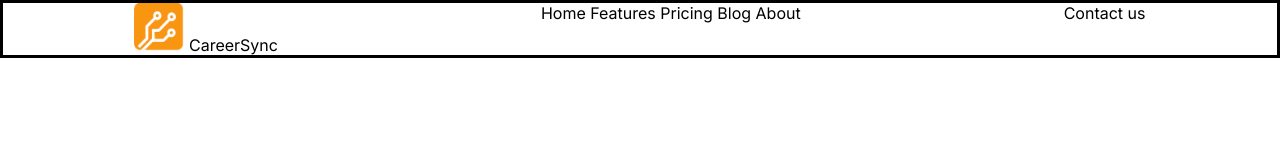
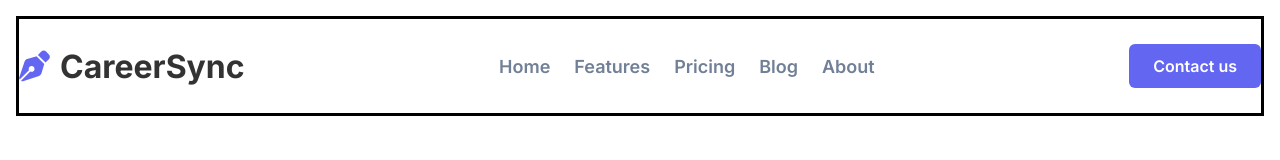
Before and after one commit to Mahak-Codes/CareerSyncer, a plain HTML site: page index.html in a window 1280 px wide. Drawn offline with Linux system fonts and the light colour scheme.

Commit message:
header section

```diff
--- a/index.html
+++ b/index.html
@@ -12,19 +12,23 @@
       <header class="header-content">
 
         <a href="#logo" class="logo">
-          <img src="assets/careerSyncIcon.png" alt="Logo" width="50px" />
+          <img class="logo-icon" src="assets/StudySyn.svg" alt="Logo" width="50px" />
           <span class="logo-text">CareerSync</span>
         </a>
 
         <nav class="nav">
-          <a href="#Home">Home</a>
-          <a href="#Features">Features</a>
-          <a href="#Pricing">Pricing</a>
-          <a href="#Blog">Blog</a>
-          <a href="#About">About</a>
+          <a class="nav-link" href="#Home">Home</a>
+          <a class="nav-link" href="#Features">Features</a>
+          <a class="nav-link" href="#Pricing">Pricing</a>
+          <a class="nav-link" href="#Blog">Blog</a>
+          <a class="nav-link" href="#About">About</a>
         </nav>
 
-        <a href="#contact" class="contact-button"> Contact us </a>
+        <a href="#contact" class="contact-button"> Contact us
+        </a>
+        <button class="menu-button">
+          <img src="assets/Hamburger.svg" alt="Menu" class="menu-icon">
+        </button>
 
       </header>
     </div>
--- a/style.css
+++ b/style.css
@@ -22,12 +22,89 @@ body{
     height: 100vh;
     text-align: center;
     background-color: var(--background-color);
+    padding: 1rem;
+}
+.header{
+    border: black solid;
 }
 .header-content{
     display: flex;
-    justify-content :space-around;
-    border: black solid;
+    margin: 0 auto;
+    justify-content :space-between;
+
+    align-items: center;
+    max-width: 1280px;
 }
-.header-content a{
-    color: black;
+
+.logo{
+    display: flex;
+    align-items: center;
+    color: var(--text-color);
+    gap: 0.625rem;
 }
+.logo-icon{
+    height: 5.875rem;
+    width:1.938rem;
+}
+.logo-text{
+    font-size: 2rem;
+    font-weight: bold;
+}
+.nav{
+    display: flex;
+    gap:1.5rem;
+    display: none;
+}
+
+.nav-link{
+    color: #718096;
+    font-size: 1.125rem;
+    font-weight: 600;
+    transform: color 0.1s;
+}
+.nav-link:hover{
+    color: var(--link-color);
+}
+.contact-button{
+   padding: 0.75rem 1.5rem;
+   color:var(--background-color);
+   border:none;
+   border-radius: 0.375rem;
+   background-color: var(--primary-color);
+    transition: all 0.1s;
+   font-size: 1rem;
+   font-weight: 600;
+   display:none;
+}
+.contact-button:hover{
+    background-color: var(--link-color);
+}
+.menu-button{
+    display:none;
+    border: none;
+    border-radius: 0.375rem;
+    font-size: 1rem;
+    background-color:var(--background-color) ;
+    padding: 0.5rem 0.9rem;
+    font-weight: 600;
+}
+.menu-icon{
+   width:1.5rem;
+    height: 1.5rem;
+}
+
+@media screen and (min-width:768px) {
+    .nav{
+       display:flex ;
+    }
+    .contact-button{
+       display: block;
+    }
+}
+
+@media screen and (max-width:768px) {
+    .menu-button{
+       display:flex ;
+    }
+
+}
```
